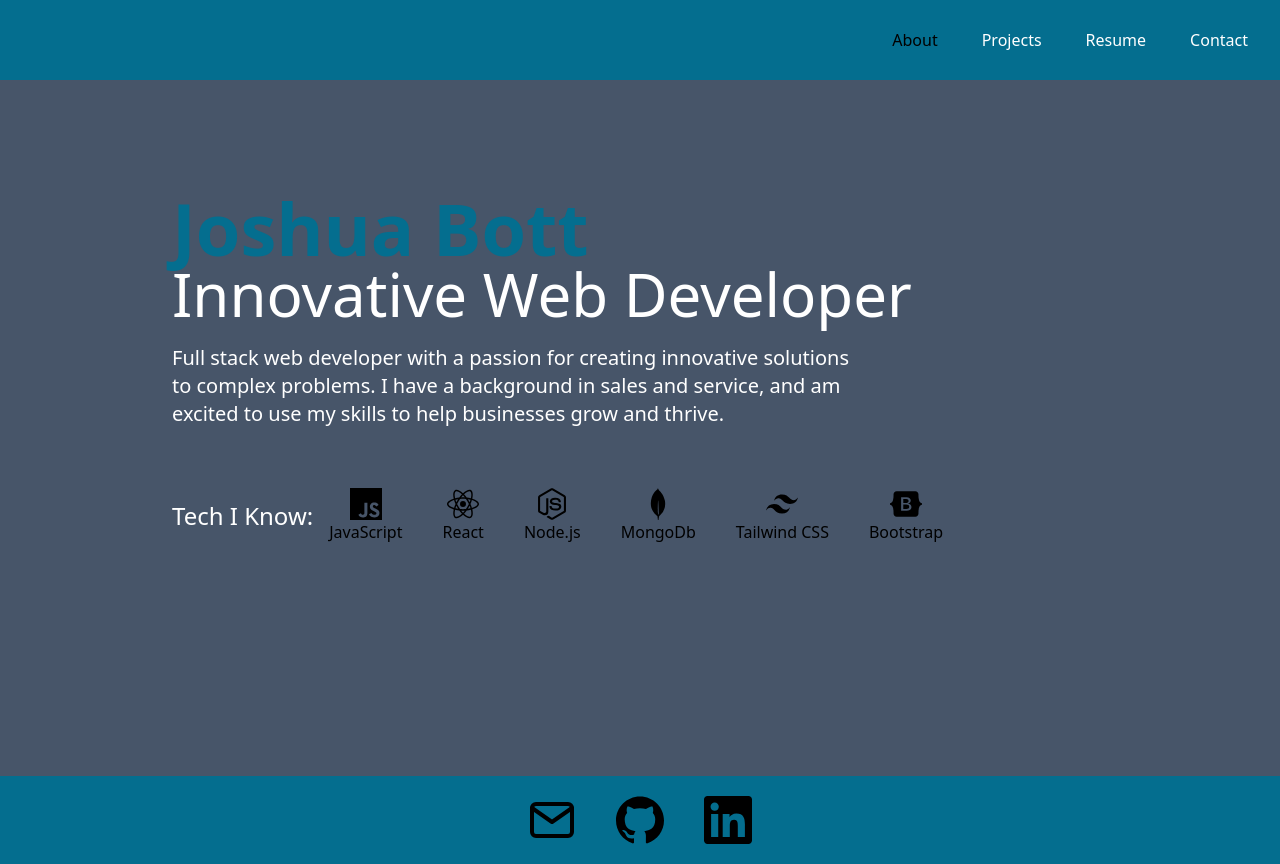
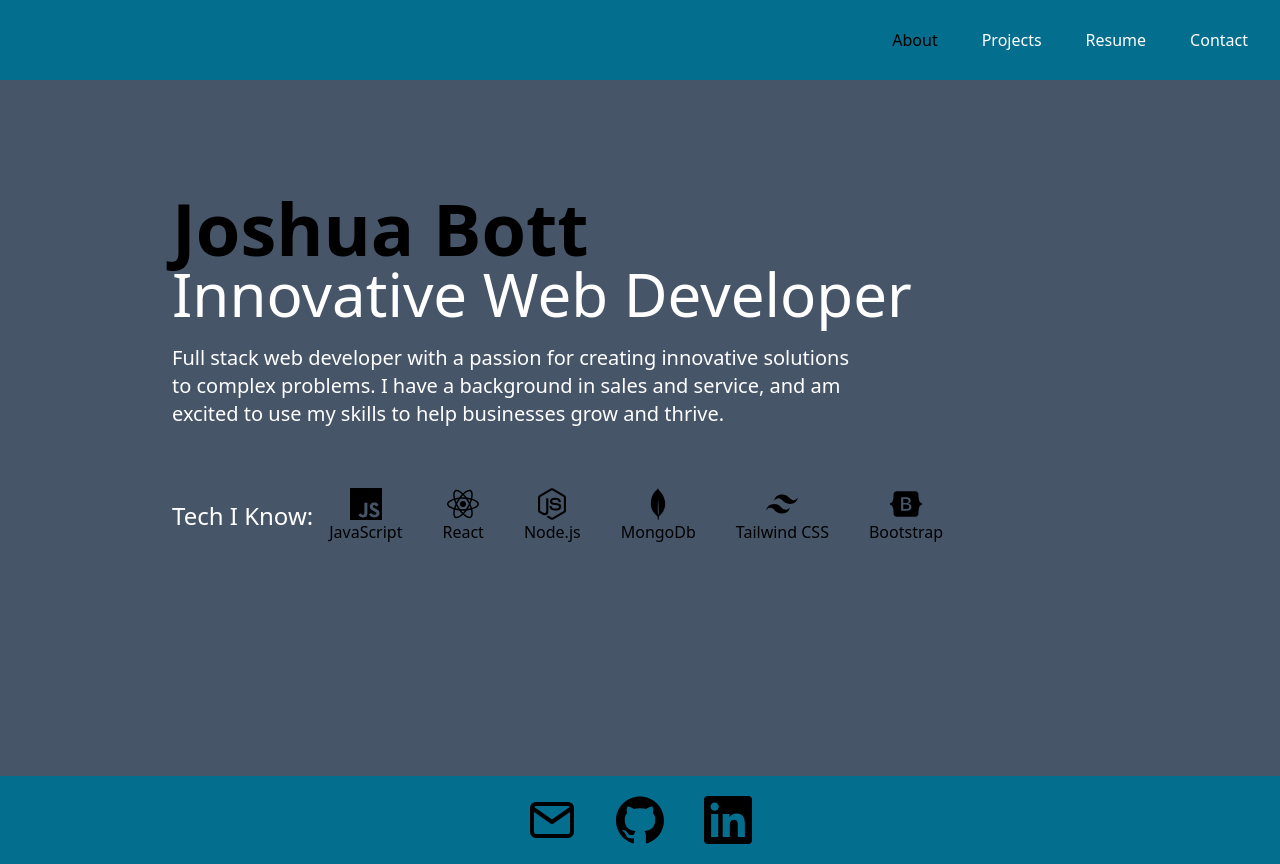
Before and after one commit to josh4got/Dev-Portfolio, a React (Create React App) app in the folder dev-portfolio-app/: page / in a window 1280 px wide. Built offline with nearby package versions, Linux system fonts and the light colour scheme.

Commit message:
style changes

```diff
--- a/dev-portfolio-app/src/components/About.js
+++ b/dev-portfolio-app/src/components/About.js
@@ -10,7 +10,7 @@
 
             {/* Introduction */}
             <div className='max-w-[1000px] mx-auto px-8 py-24 flex flex-col justify-center'>
-                <h1 className='text-4xl sm:text-7xl text-[#046E8F] font-bold'>Joshua Bott</h1>
+                <h1 className='text-4xl sm:text-7xl text-black font-bold'>Joshua Bott</h1>
                 <h2 className='text-3xl sm:text-6xl text-white'>Innovative Web Developer</h2>
                 <p className='text-xl text-white max-w-[700px] py-5'>Full stack web developer with a passion for creating innovative solutions to complex problems. I have a background in sales and service, and am excited to use my skills to help businesses grow and thrive.</p>
                 {/* Tech Stack */}
```
